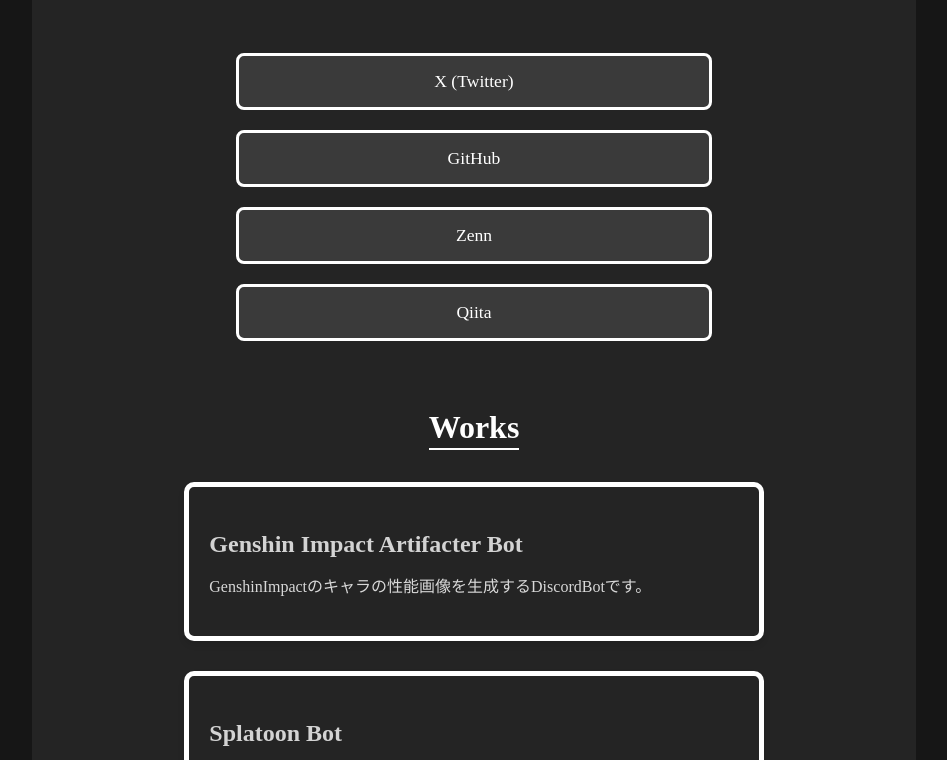
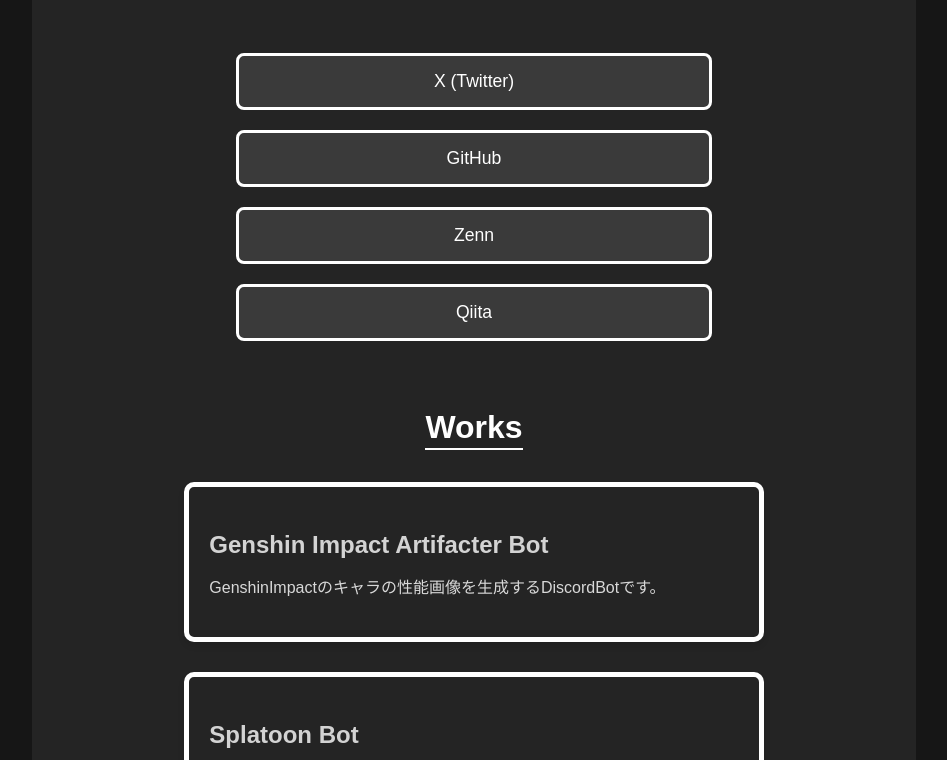
Before and after one commit to yutarou12/my-portfolio, a website: page index.html in a window 1280 px wide. Shown: the part 511-1271 px from the top of the page, without its empty margins (166-1113 px from the left). Drawn offline with Linux system fonts and the light colour scheme.

Commit message:
add font

```diff
--- a/static/css/main.css
+++ b/static/css/main.css
@@ -9,6 +9,7 @@
 
 body {
     background-color: #161616;
+    font-family: 'Hiragino Kaku Gothic Pro', 'Meiryo', sans-serif;
 }
 
 
```
